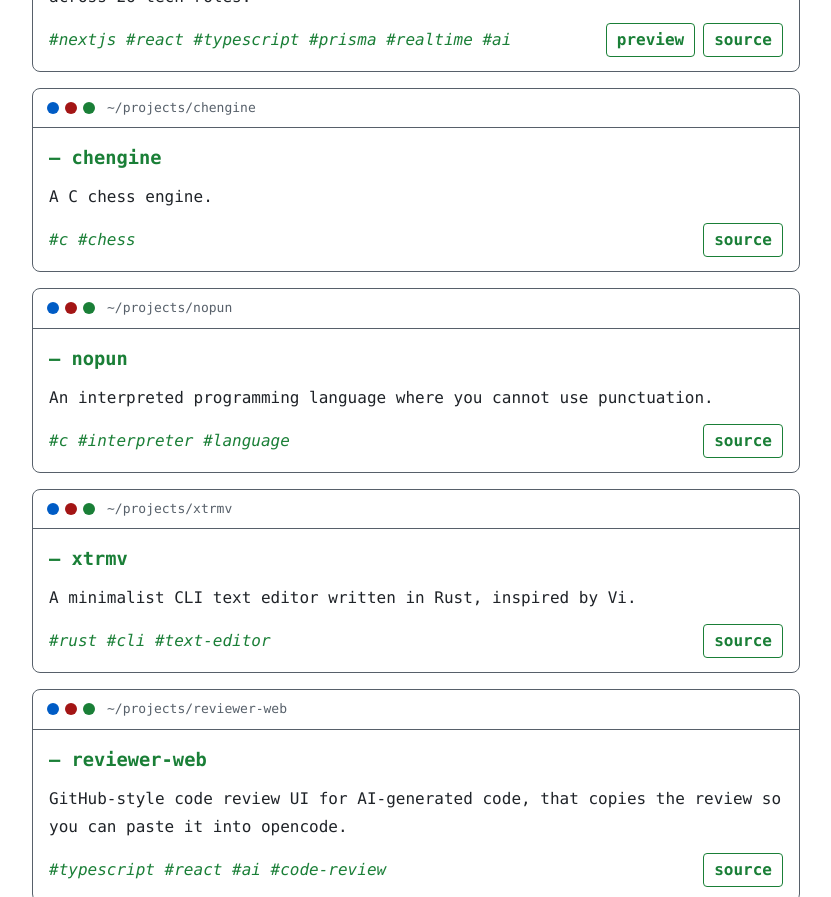
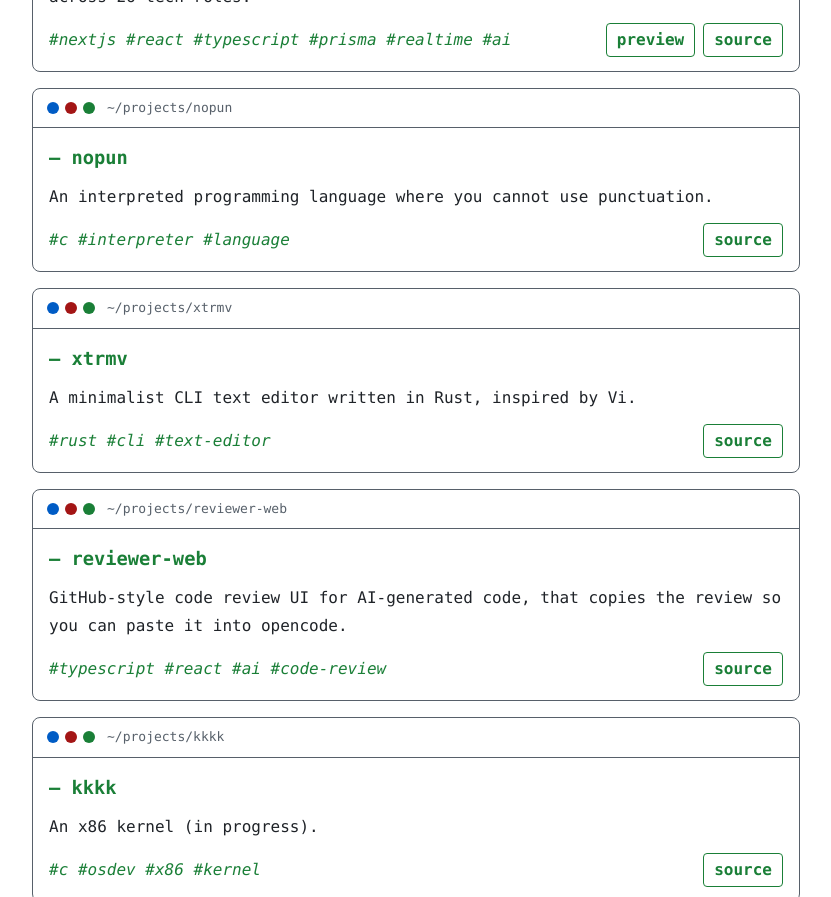
Before and after one commit to NickyHariniaina/nickyhariniaina, a React (Vite) app: page / in a window 1280 px wide. Shown: the part 860-1757 px from the top of the page, without its empty margins (224-1055 px from the left). Built offline with nearby package versions, Linux system fonts and the light colour scheme.

Commit message:
chore(portfolio): remove chengine project

```diff
--- a/src/data.ts
+++ b/src/data.ts
@@ -50,13 +50,6 @@ export const projects: Project[] = [
     preview: 'https://brainfarter.vercel.app',
     source: 'https://github.com/NickyHariniaina/Brainfart',
     tags: ['nextjs', 'react', 'typescript', 'prisma', 'realtime', 'ai'],
-  },
-  {
-    id: 'chengine',
-    title: 'chengine',
-    description: 'A C chess engine.',
-    source: 'https://github.com/NickyHariniaina/chengine',
-    tags: ['c', 'chess'],
   },
   {
     id: 'nopun',
```
